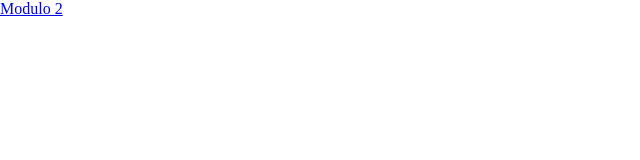
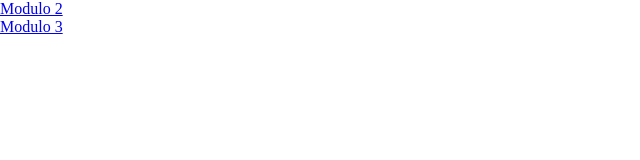
Before and after one commit to Ivanovich0705/HTML-CSS-JS, a plain HTML site: page index.html in a window 1280 px wide. Shown: the full height of the page, 0-640 px from the left. Drawn offline with nearby package versions, Linux system fonts and the light colour scheme.

Commit message:
Update index.html

```diff
--- a/index.html
+++ b/index.html
@@ -4,4 +4,6 @@
 </head>
 <body><div class="container">
     <a rel="stylesheet" type="text/css" href="module2-solution/index.html" > Modulo 2
+        <br>
+    <a rel="stylesheet" type="text/css" href="module3-solution/index.html" > Modulo 3
 </div>
```
